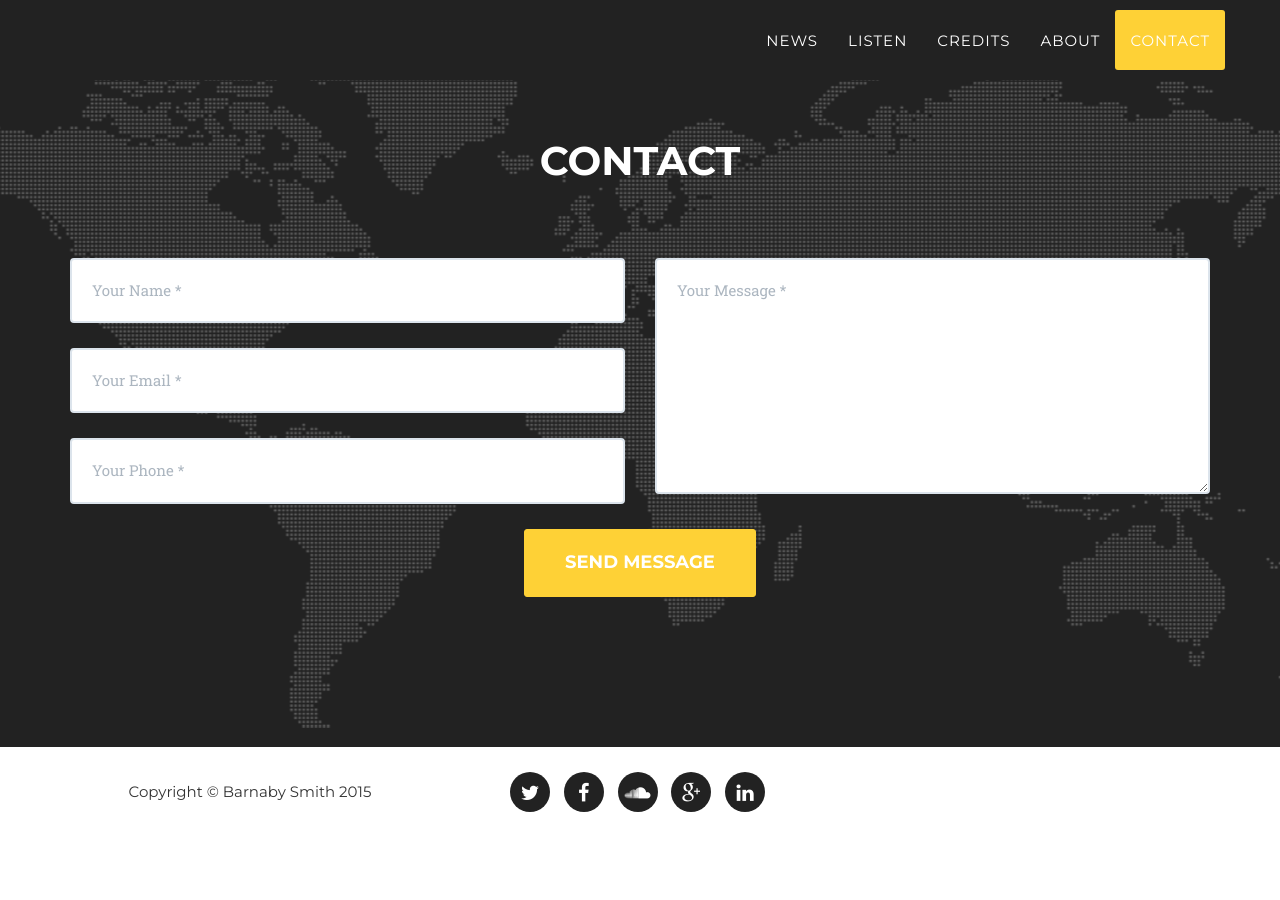
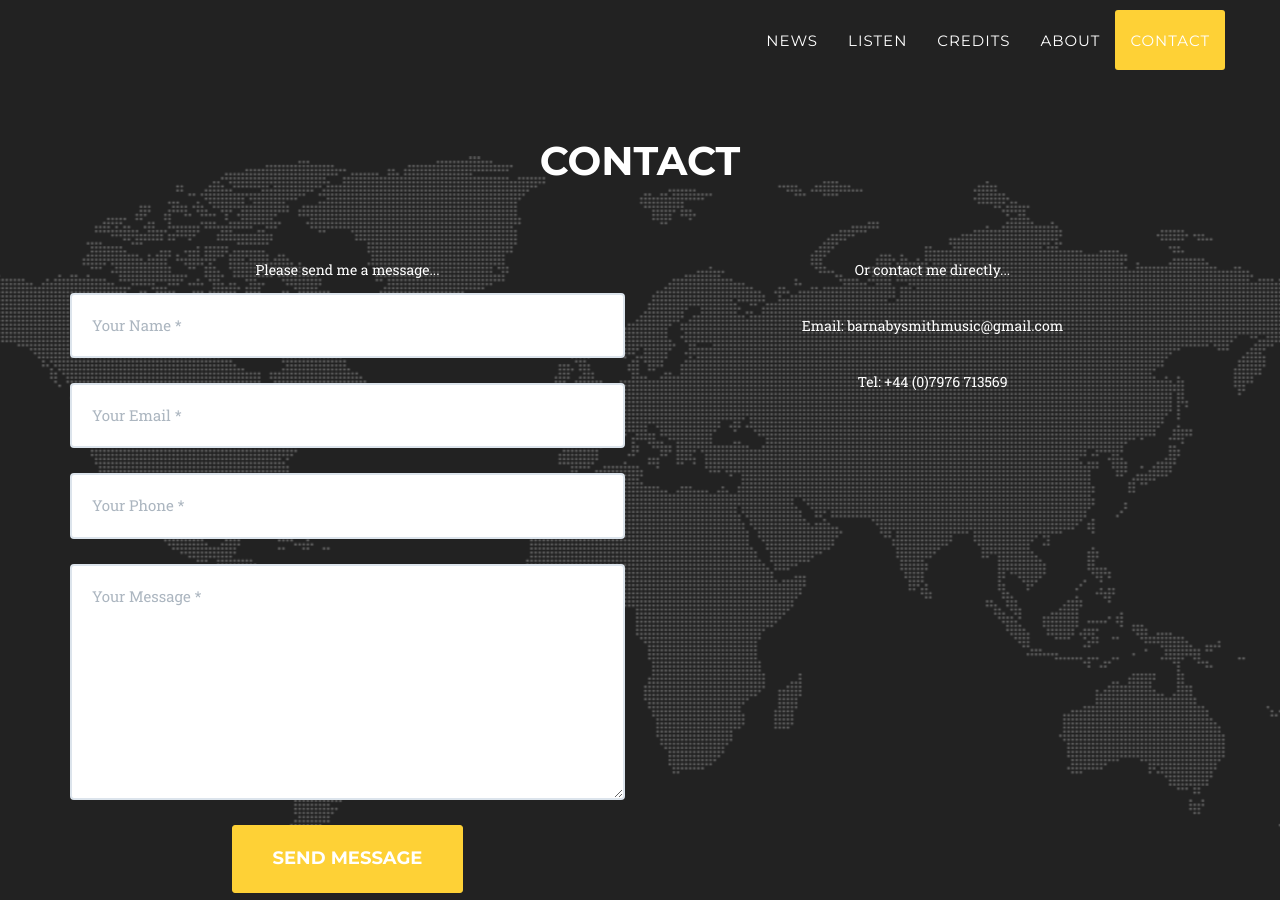
Before and after one commit to barnabysmithmusic/barnabysmithmusic.github.io, a Jekyll site: the page built from index.html, in a window 1280 px wide and 900 px high, scrolled down 7798 px. Built offline with Jekyll 4.4.1, drawn with Linux system fonts in a browser that asks for light colours; some web fonts are replaced; comment, search, counter and statistics services are not loaded; before the commit the page ends 8635 px from its top, so only the background shows below that.

Commit message:
Add direct contact details to contact page

```diff
--- a/_includes/contact.html
+++ b/_includes/contact.html
@@ -11,6 +11,7 @@
                     <form name="sentMessage" id="contactForm" novalidate action="//formspree.io/barnabysmithmusic@gmail.com" method="POST">
                         <div class="row">
                             <div class="col-md-6">
+                              <p class="text-center" style=color:white>Please send me a message...</p>
                                 <div class="form-group">
                                     <input type="text" class="form-control" placeholder="Your Name *" id="name" name="name">
                                     <p class="help-block text-danger"></p>
@@ -23,10 +24,23 @@
                                     <input type="tel" class="form-control" placeholder="Your Phone *" id="phone" name="phone">
                                     <p class="help-block text-danger"></p>
                                 </div>
+                                <div class="form-group">
+                                    <textarea class="form-control" placeholder="Your Message *" id="message" name="message"></textarea>
+                                    <p class="help-block text-danger"></p>
+                                </div>
+                                <div class="text-center">
+                                <button type="submit" class="btn btn-xl">Send Message</button>
+                              </div>
                             </div>
                             <div class="col-md-6">
-                                <div class="form-group">
-                                    <textarea class="form-control" placeholder="Your Message *" id="message" name="message"></textarea>
+                              <div class="text-center">
+                              <p style=color:white>Or contact me directly...</p>
+                              <br>
+                                <p style=color:white>Email: barnabysmithmusic@gmail.com</p>
+                                <br>
+
+                                <p style=color:white>Tel: +44 (0)7976 713569</p>
+                              </div>
                                     <p class="help-block text-danger"></p>
                                 </div>
                             </div>
@@ -35,7 +49,7 @@
                             <div class="clearfix"></div>
                             <div class="col-lg-12 text-center">
                                 <div id="success"></div>
-                                <button type="submit" class="btn btn-xl">Send Message</button>
+
                             </div>
                         </div>
                     </form>
```
